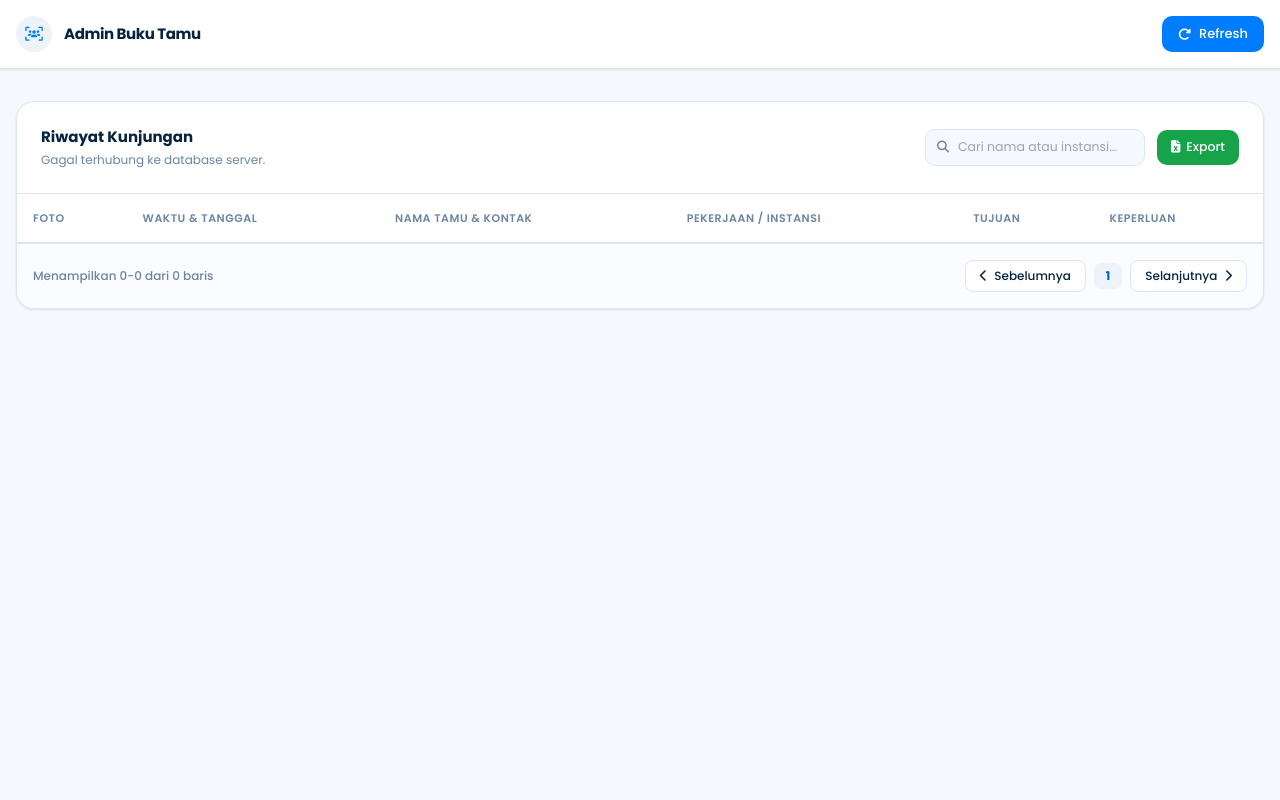
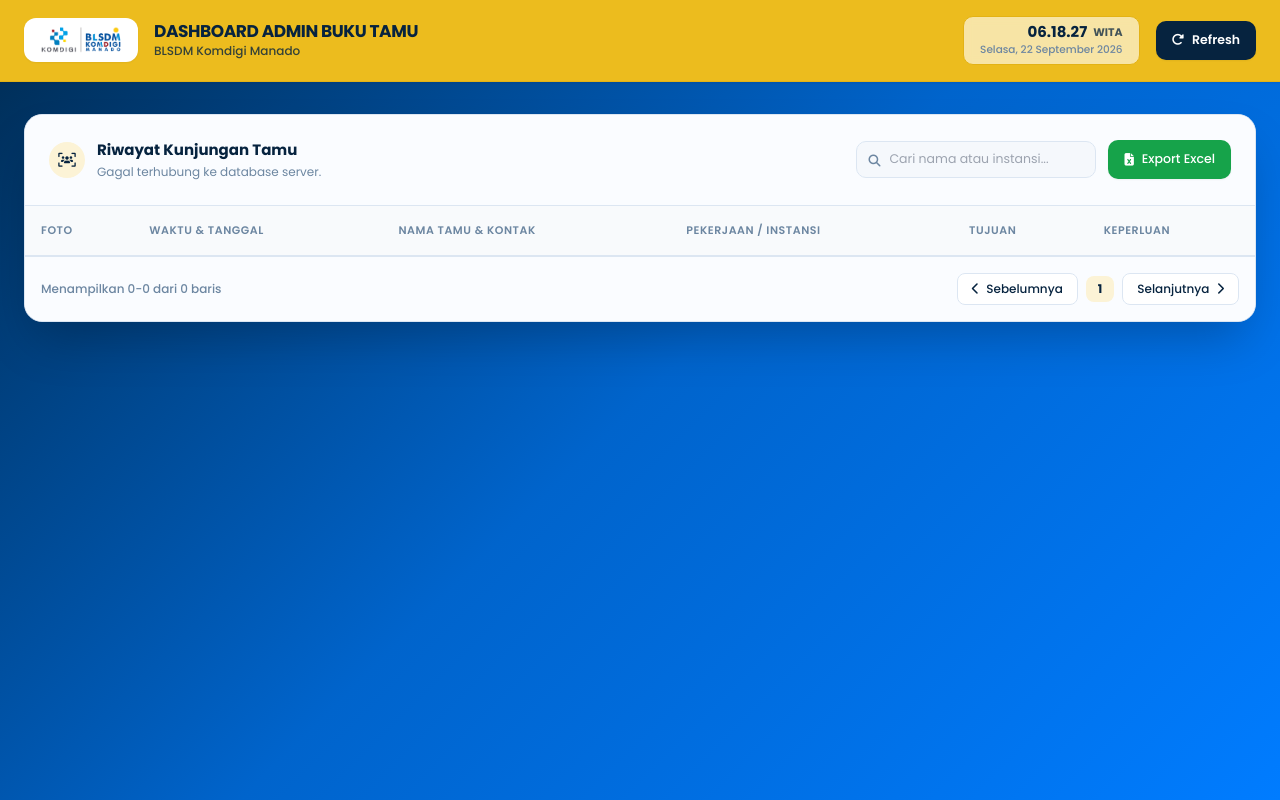
Before and after one commit to aqshalibrahim/buku-tamu-blsdm, a plain HTML site: page dashboard.html in a window 1280 px wide. Drawn offline with nearby package versions, Linux system fonts and the light colour scheme; no server answers.

Commit message:
Add files via upload
changes colour background at dashboard

```diff
--- a/dashboard.html
+++ b/dashboard.html
@@ -3,7 +3,7 @@
 <head>
     <meta charset="UTF-8">
     <meta name="viewport" content="width=device-width, initial-scale=1.0">
-    <title>Dashboard Admin - Buku Tamu</title>
+    <title>Dashboard Admin - Buku Tamu BLSDM KOMDIGI</title>
     <!-- Tailwind CSS -->
     <script src="https://cdn.tailwindcss.com"></script>
     <!-- FontAwesome -->
@@ -30,12 +30,14 @@
                             border: '#DCE6F2',
                             red: '#DC2626',
                             amber: '#ECBC1E',
+                            amberLight: '#FCF3D6',
                             green: '#16A34A',
                             navy: '#002B51'
                         }
                     },
                     boxShadow: {
-                        'tu-sm': '0 1px 2px rgba(0,43,81,.05), 0 1px 3px rgba(0,43,81,.06)'
+                        'tu-sm': '0 1px 2px rgba(0,43,81,.05), 0 1px 3px rgba(0,43,81,.06)',
+                        'tu-md': '0 4px 10px rgba(0,43,81,.08), 0 2px 4px rgba(0,43,81,.05)'
                     },
                     fontFamily: {
                         sans: ['Poppins', 'sans-serif'],
@@ -45,7 +47,10 @@
         }
     </script>
     <style>
-        body { background-color: #F5F8FC; }
+        body {
+            background: linear-gradient(135deg, #002B51 0%, #0064CC 50%, #007CFF 100%);
+            background-attachment: fixed;
+        }
         ::-webkit-scrollbar { height: 6px; width: 6px; }
         ::-webkit-scrollbar-track { background: transparent; }
         ::-webkit-scrollbar-thumb { background: #DCE6F2; border-radius: 3px; }
@@ -53,36 +58,56 @@
 </head>
 <body class="text-tu-text min-h-screen flex flex-col font-sans">
 
-    <!-- Topbar -->
-    <header class="bg-tu-card border-b border-tu-border shadow-tu-sm p-4">
-        <div class="max-w-7xl mx-auto flex justify-between items-center">
-            <div class="flex items-center gap-3">
-                <div class="w-9 h-9 rounded-full bg-tu-accentLight text-tu-accent flex items-center justify-center text-sm">
-                    <i class="fa-solid fa-users-viewfinder"></i>
+    <!-- Topbar Admin dengan Header Kuning & Label WITA -->
+    <header class="bg-tu-amber border-b border-[#E3B215] shadow-tu-sm sticky top-0 z-40">
+        <div class="max-w-7xl mx-auto px-6 py-4 flex flex-col md:flex-row justify-between items-center gap-4">
+            <div class="flex items-center gap-4">
+                <div class="bg-white px-3.5 py-2 rounded-[12px] shadow-sm flex items-center justify-center">
+                    <img src="LOGO BLSDM DAN KOMDIGI.png" alt="Logo" class="h-7 w-auto object-contain">
                 </div>
-                <h1 class="text-[15px] font-bold tracking-tight">Admin Buku Tamu</h1>
+                <div>
+                    <h1 class="text-[17px] font-bold tracking-tight text-tu-text leading-tight">DASHBOARD ADMIN BUKU TAMU</h1>
+                    <p class="text-[12px] text-[#06233F]/80 font-medium">BLSDM Komdigi Manado</p>
+                </div>
             </div>
-            <button onclick="fetchData()" class="bg-tu-accent hover:bg-tu-accentDark text-white px-4 py-2 rounded-[10px] text-[13px] font-medium transition-colors flex items-center gap-2">
-                <i class="fa-solid fa-rotate-right"></i> Refresh
-            </button>
+
+            <div class="flex items-center gap-4">
+                <!-- Indikator Jam Live dengan WITA -->
+                <div class="hidden sm:flex flex-col items-end bg-white/60 border border-[#E3B215] px-4 py-1.5 rounded-[10px] backdrop-blur-sm">
+                    <div class="flex items-center gap-1.5">
+                        <div id="liveTime" class="text-[15px] font-bold text-tu-text leading-tight">00:00:00</div>
+                        <span class="text-[11px] font-bold text-tu-text/75">WITA</span>
+                    </div>
+                    <div id="liveDate" class="text-[10.5px] font-medium text-tu-textSub">Memuat tanggal...</div>
+                </div>
+
+                <button onclick="fetchData()" class="bg-tu-text hover:bg-tu-navy text-white px-4 py-2.5 rounded-[10px] text-[12.5px] font-semibold transition-all flex items-center gap-2 shadow-sm">
+                    <i class="fa-solid fa-rotate-right"></i> Refresh
+                </button>
+            </div>
         </div>
     </header>
 
-    <main class="max-w-7xl mx-auto px-4 py-8 flex-grow w-full">
-        <div class="bg-tu-card rounded-[18px] border border-tu-border shadow-tu-sm overflow-hidden flex flex-col h-full">
+    <main class="max-w-7xl mx-auto px-4 sm:px-6 py-8 flex-grow w-full">
+        <div class="bg-tu-card rounded-[18px] border border-tu-border shadow-2xl overflow-hidden flex flex-col h-full backdrop-blur-sm">
 
-            <div class="p-6 border-b border-tu-border flex flex-col md:flex-row justify-between items-start md:items-center gap-4">
-                <div>
-                    <h2 class="text-[15px] font-bold text-tu-text mb-0.5">Riwayat Kunjungan</h2>
-                    <p class="text-[12px] text-tu-textSub" id="statusTeks">Menarik data dari server...</p>
+            <div class="p-6 border-b border-tu-border flex flex-col md:flex-row justify-between items-start md:items-center gap-4 bg-[#FAFCFF]">
+                <div class="flex items-center gap-3">
+                    <div class="w-9 h-9 rounded-full bg-tu-amberLight text-tu-text flex items-center justify-center text-sm font-bold">
+                        <i class="fa-solid fa-users-viewfinder"></i>
+                    </div>
+                    <div>
+                        <h2 class="text-[15px] font-bold text-tu-text mb-0.5">Riwayat Kunjungan Tamu</h2>
+                        <p class="text-[12px] text-tu-textSub" id="statusTeks">Menarik data dari server...</p>
+                    </div>
                 </div>
                 <div class="flex items-center gap-3 w-full md:w-auto">
                     <div class="relative flex-grow md:flex-grow-0">
-                        <i class="fa-solid fa-magnifying-glass absolute left-3 top-2.5 text-tu-textSub text-xs"></i>
-                        <input type="text" id="searchBox" oninput="filterGuests()" placeholder="Cari nama atau instansi..." class="pl-8 pr-3 py-2 w-full md:w-[220px] bg-tu-bg border border-tu-border rounded-[10px] text-[12.5px] focus:bg-white focus:border-tu-accent outline-none transition-colors">
+                        <i class="fa-solid fa-magnifying-glass absolute left-3 top-3 text-tu-textSub text-xs"></i>
+                        <input type="text" id="searchBox" oninput="filterGuests()" placeholder="Cari nama atau instansi..." class="pl-8 pr-3 py-2 w-full md:w-[240px] bg-tu-bg border border-tu-border rounded-[10px] text-[12.5px] focus:bg-white focus:border-tu-accent outline-none transition-colors">
                     </div>
-                    <button onclick="exportToExcel()" class="py-2 px-3.5 bg-tu-green hover:bg-[#159643] text-white text-[12.5px] font-medium rounded-[10px] shadow-sm transition-colors whitespace-nowrap flex items-center gap-1.5">
-                        <i class="fa-solid fa-file-excel"></i> Export
+                    <button onclick="exportToExcel()" class="py-2.5 px-4 bg-tu-green hover:bg-[#159643] text-white text-[12.5px] font-medium rounded-[10px] shadow-sm transition-colors whitespace-nowrap flex items-center gap-2">
+                        <i class="fa-solid fa-file-excel"></i> Export Excel
                     </button>
                 </div>
             </div>
@@ -90,7 +115,7 @@
             <div class="overflow-x-auto flex-grow">
                 <table class="w-full text-left border-collapse" id="guestTable">
                     <thead>
-                        <tr>
+                        <tr class="bg-[#F8FAFC]">
                             <th class="p-4 text-[11px] font-semibold text-tu-textSub uppercase tracking-wider border-b border-tu-border">Foto</th>
                             <th class="p-4 text-[11px] font-semibold text-tu-textSub uppercase tracking-wider border-b border-tu-border">Waktu & Tanggal</th>
                             <th class="p-4 text-[11px] font-semibold text-tu-textSub uppercase tracking-wider border-b border-tu-border">Nama Tamu & Kontak</th>
@@ -114,7 +139,7 @@
                     <button onclick="prevPage()" id="btnPrev" class="px-3.5 py-1.5 bg-white border border-tu-border rounded-[8px] text-[12px] font-medium text-tu-text hover:bg-tu-bg disabled:opacity-50 disabled:cursor-not-allowed transition-colors">
                         <i class="fa-solid fa-chevron-left mr-1"></i> Sebelumnya
                     </button>
-                    <div class="px-3 py-1 bg-tu-accentLight text-tu-accentDark text-[12px] font-bold rounded-[8px]" id="pageIndicator">
+                    <div class="px-3 py-1 bg-tu-amberLight text-tu-text text-[12px] font-bold rounded-[8px]" id="pageIndicator">
                         1
                     </div>
                     <button onclick="nextPage()" id="btnNext" class="px-3.5 py-1.5 bg-white border border-tu-border rounded-[8px] text-[12px] font-medium text-tu-text hover:bg-tu-bg disabled:opacity-50 disabled:cursor-not-allowed transition-colors">
@@ -128,12 +153,24 @@
 
     <script>
         const scriptURL = 'https://script.google.com/macros/s/AKfycbxOA-Kpdz3ibqThSpJAWmKLE7GzbpITD_CMFbv_da17tnqIF6RtNe0cIWxNrHmeStYM/exec';
-        let guestsData = [];        // Semua data asli dari server
-        let filteredData = [];      // Data setelah difilter pencarian
+        let guestsData = [];
+        let filteredData = [];
+        let currentPage = 1;
+        const rowsPerPage = 20;
 
-        // Konfigurasi Paginasi
-        let currentPage = 1;
-        const rowsPerPage = 20;     // Jumlah baris per halaman
+        // FUNGSI JAM REAL-TIME
+        function updateClock() {
+            const now = new Date();
+            const timeOptions = { hour: '2-digit', minute: '2-digit', second: '2-digit', hour12: false };
+            const dateOptions = { weekday: 'long', day: 'numeric', month: 'long', year: 'numeric' };
+
+            const timeEl = document.getElementById('liveTime');
+            const dateEl = document.getElementById('liveDate');
+            if(timeEl) timeEl.innerText = now.toLocaleTimeString('id-ID', timeOptions);
+            if(dateEl) dateEl.innerText = now.toLocaleDateString('id-ID', dateOptions);
+        }
+        setInterval(updateClock, 1000);
+        updateClock();
 
         function escapeHtml(text) { return text ? text.replace(/&/g, "&amp;").replace(/</g, "&lt;").replace(/>/g, "&gt;") : ''; }
 
@@ -146,7 +183,7 @@
                 .then(res => {
                     if(res.status === 'success') {
                         guestsData = res.data;
-                        filteredData = [...guestsData]; // Salin semua data ke filteredData
+                        filteredData = [...guestsData];
                         currentPage = 1;
                         renderTable();
                         status.innerText = `Total ${guestsData.length} kunjungan terdata.`;
@@ -155,7 +192,6 @@
                 .catch(error => { status.innerText = "Gagal terhubung ke database server."; });
         }
 
-        // Fungsi Render Tabel dengan Paginasi
         function renderTable() {
             const tbody = document.getElementById('guestTableBody');
             tbody.innerHTML = '';
@@ -166,7 +202,6 @@
                 return;
             }
 
-            // Menghitung indeks awal dan akhir untuk halaman ini
             const startIndex = (currentPage - 1) * rowsPerPage;
             const endIndex = startIndex + rowsPerPage;
             const paginatedData = filteredData.slice(startIndex, endIndex);
@@ -183,7 +218,7 @@
                             <span class="text-[11.5px] text-tu-textSub flex items-center gap-1.5 mt-0.5"><i class="fa-solid fa-phone text-[10px]"></i> ${escapeHtml(guest.kontak)}</span>
                         </td>
                         <td class="p-4"><span class="font-medium text-tu-text block">${escapeHtml(guest.pekerjaan)}</span><span class="text-tu-textSub">${escapeHtml(guest.institusi)}</span></td>
-                        <td class="p-4"><span class="bg-tu-accentLight text-tu-accentDark px-2.5 py-1 rounded-md text-[11px] font-semibold">${escapeHtml(guest.tujuan)}</span></td>
+                        <td class="p-4"><span class="bg-tu-amberLight text-tu-text px-2.5 py-1 rounded-md text-[11px] font-bold">${escapeHtml(guest.tujuan)}</span></td>
                         <td class="p-4 text-tu-textSub">${escapeHtml(guest.keperluan)}</td>
                     </tr>
                 `;
@@ -192,24 +227,19 @@
             updatePaginationControls();
         }
 
-        // Fungsi Memperbarui Status Tombol Paginasi
         function updatePaginationControls() {
             const totalPages = Math.ceil(filteredData.length / rowsPerPage);
 
-            // Status Tombol
             document.getElementById('btnPrev').disabled = (currentPage === 1 || filteredData.length === 0);
             document.getElementById('btnNext').disabled = (currentPage === totalPages || filteredData.length === 0);
 
-            // Indikator Halaman
             document.getElementById('pageIndicator').innerText = totalPages === 0 ? 0 : currentPage;
 
-            // Teks Info Bawah
             const startIndex = filteredData.length === 0 ? 0 : ((currentPage - 1) * rowsPerPage) + 1;
             const endIndex = Math.min(currentPage * rowsPerPage, filteredData.length);
             document.getElementById('pageInfo').innerText = `Menampilkan ${startIndex}-${endIndex} dari ${filteredData.length} baris`;
         }
 
-        // Navigasi Paginasi
         function prevPage() {
             if (currentPage > 1) {
                 currentPage--;
@@ -225,7 +255,6 @@
             }
         }
 
-        // Filter Pencarian (reset ke halaman 1 saat mengetik)
         function filterGuests() {
             const query = document.getElementById('searchBox').value.toLowerCase();
             filteredData = guestsData.filter(g =>
@@ -234,7 +263,7 @@
                 (g.tujuan && g.tujuan.toLowerCase().includes(query)) ||
                 (g.kontak && g.kontak.toLowerCase().includes(query))
             );
-            currentPage = 1; // Selalu kembali ke hal. 1 setelah mencari
+            currentPage = 1;
             renderTable();
         }
 
```
